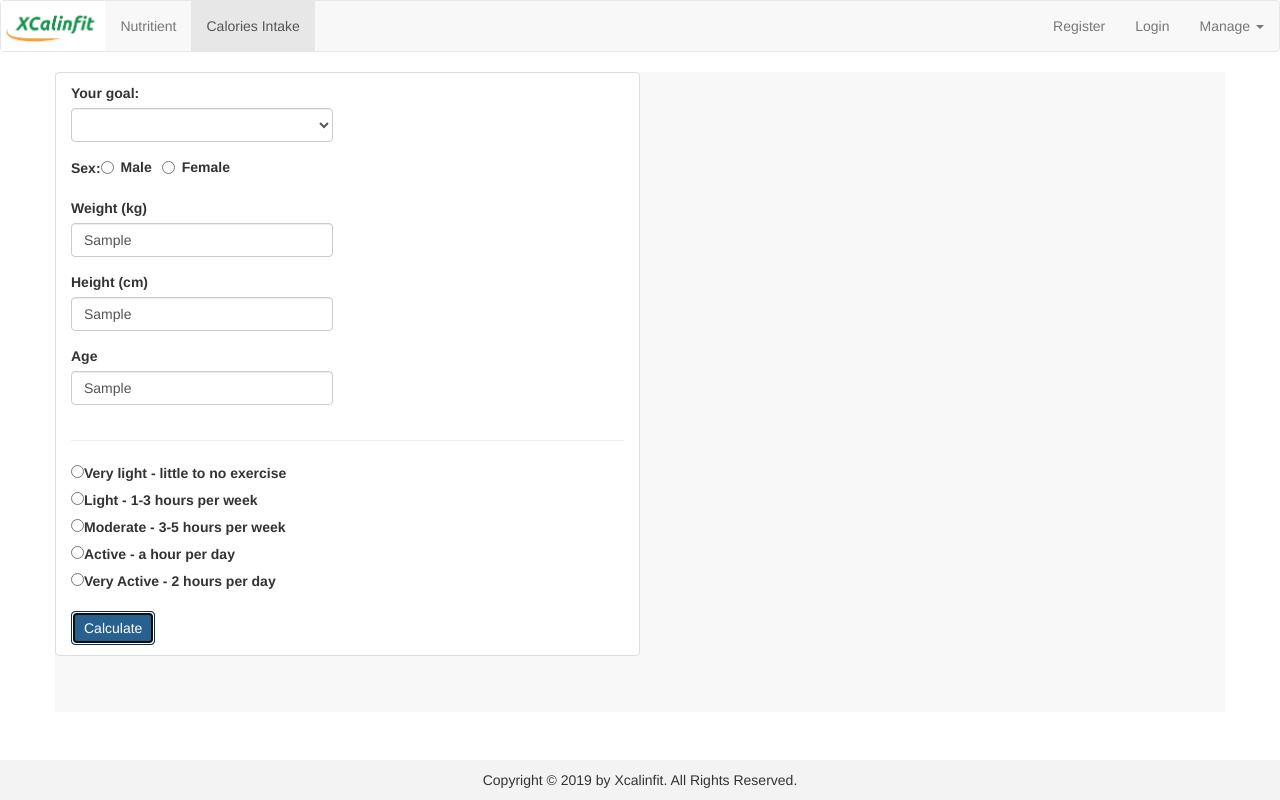
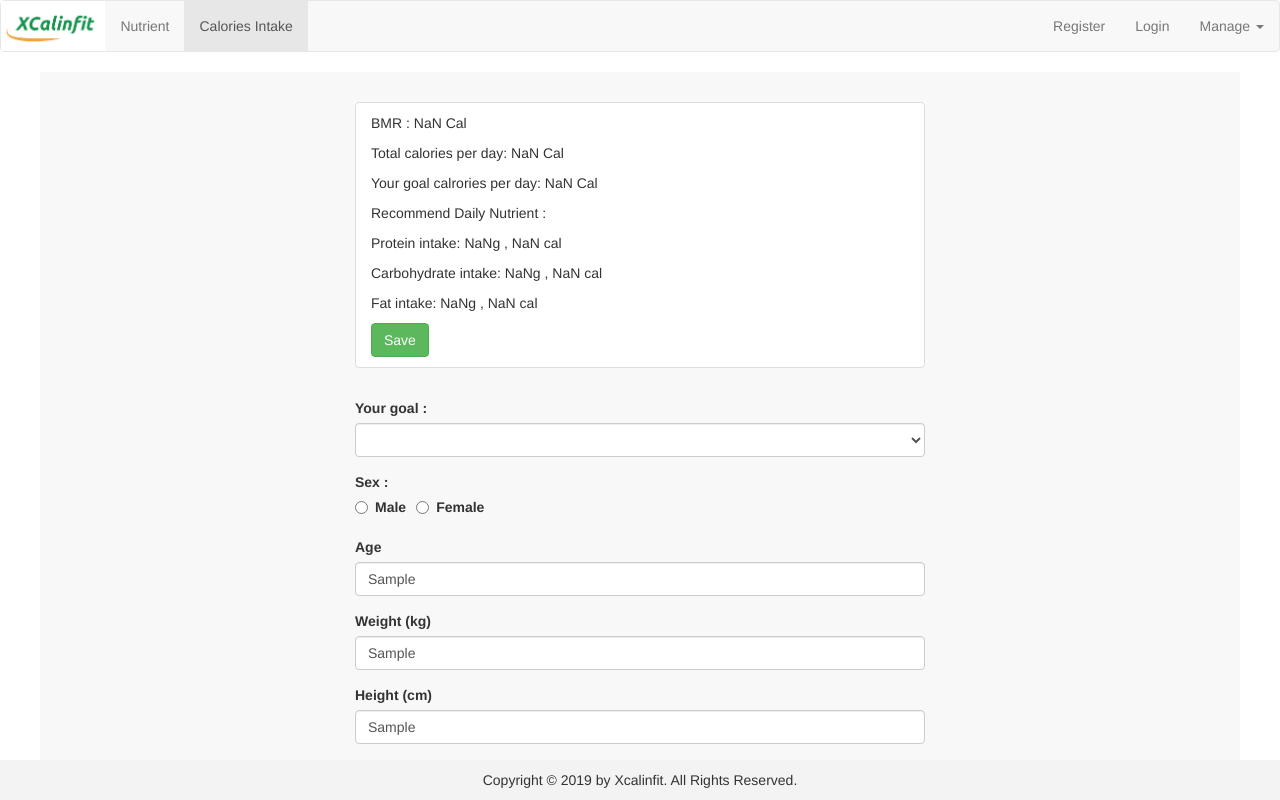
Before and after one commit to Cl4diuza/xcalinfit-web, an Angular app: page /calculate in a window 1280 px wide. Both pictures are taken after typing "Sample", "Sample", "Sample" into the empty fields and a click on the button "Calculate". Shown: the top 800 px of the page. Built offline with nearby package versions, Linux system fonts and the light colour scheme.

Commit message:
update form calculate and style

```diff
--- a/src/app/app.component.css
+++ b/src/app/app.component.css
@@ -3,3 +3,7 @@
   height: auto;
   min-height: 80vh;
 }
+
+.container {
+  width: 150vh;
+}
--- a/src/app/app.component.html
+++ b/src/app/app.component.html
@@ -1,11 +1,10 @@
 <app-header></app-header>
 <div class="container">
-  <div class="row">
-    <div class="main-container">
-      <div class="col-xs-12">
-        <router-outlet></router-outlet>
-      </div>
+  <div class="row main-container">
+    <div class="col-xs-12">
+      <router-outlet></router-outlet>
     </div>
   </div>
 </div>
+<br /><br /><br /><br /><br />
 <app-footer></app-footer>
--- a/src/app/calintake/calintake.component.html
+++ b/src/app/calintake/calintake.component.html
@@ -1,10 +1,30 @@
+<ng-template [ngIf]="isCalculated">
+  <div class="row">
+    <div class="col-xs-6 col-xs-offset-3">
+      <div class="list-group-item clearfix" style="margin-top: 30px">
+        <p>BMR : {{ bmr }} Cal</p>
+        <p>Total calories per day: {{ totalCal }} Cal</p>
+        <p>Your goal calrories per day: {{ goalCal }} Cal</p>
+        <p>Recommend Daily Nutrient :</p>
+        <p>Protein intake: {{ proteinIntake }}g , {{ proteinCal }} cal</p>
+        <p>Carbohydrate intake: {{ carbIntake }}g , {{ carbCal }} cal</p>
+        <p>Fat intake: {{ fatIntake }}g , {{ fatCal }} cal</p>
+        <div class="row">
+          <div class="col-xs-12">
+            <button class="btn btn-success">Save</button>
+          </div>
+        </div>
+      </div>
+    </div>
+  </div>
+</ng-template>
 <div class="row">
-  <div class="col-xs-6 list-group-item clearfix">
-    <form [formGroup]="calForm" (ngSubmit)="onSubmit()">
+  <div class="col-md-12">
+    <form [formGroup]="calForm" (ngSubmit)="onCalculate()">
       <div class="row">
-        <div class="col-xs-6">
+        <div class="col-xs-6 col-xs-offset-3">
           <div class="form-group">
-            <label for="goal">Your goal: </label>
+            <label for="goal" style="padding-top: 30px">Your goal :</label>
             <select class="form-control" id="goal" formControlName="goal">
               <option value="diet">weight loss</option>
               <option value="stable">maintain weight</option>
@@ -14,9 +34,9 @@
         </div>
       </div>
       <div class="row">
-        <div class="col-xs-12">
+        <div class="col-xs-6 col-xs-offset-3">
+          <label for="sex">Sex :</label>
           <div class="form-group">
-            <label for="sex">Sex:</label>
             <div class="form-check-inline radio-inline">
               <input
                 class="form-check-input"
@@ -43,7 +63,20 @@
         </div>
       </div>
       <div class="row">
-        <div class="col-xs-6">
+        <div class="col-xs-6 col-xs-offset-3">
+          <div class="form-group">
+            <label for="age">Age</label>
+            <input
+              type="text"
+              id="age"
+              formControlName="age"
+              class="form-control"
+            />
+          </div>
+        </div>
+      </div>
+      <div class="row">
+        <div class="col-xs-6 col-xs-offset-3">
           <div class="form-group">
             <label for="weight">Weight (kg)</label>
             <input
@@ -56,7 +89,7 @@
         </div>
       </div>
       <div class="row">
-        <div class="col-xs-6">
+        <div class="col-xs-6 col-xs-offset-3">
           <div class="form-group">
             <label for="height">Height (cm)</label>
             <input
@@ -68,23 +101,11 @@
           </div>
         </div>
       </div>
-      <div class="row">
-        <div class="col-xs-6">
-          <div class="form-group">
-            <label for="age">Age</label>
-            <input
-              type="text"
-              id="age"
-              formControlName="age"
-              class="form-control"
-            />
-          </div>
-        </div>
-      </div>
       <hr />
       <div class="row">
-        <div class="col-xs-6">
+        <div class="col-xs-6 col-xs-offset-3">
           <div class="form-group">
+            <label for="goal">Exercise :</label>
             <div class="form-check">
               <input
                 class="form-check-input"
@@ -92,7 +113,7 @@
                 name="exercise"
                 formControlName="exercise"
                 id="exampleRadios1"
-                value="vlight"
+                value="1.2"
                 checked
               />
               <label class="form-check-label" for="exampleRadios1">
@@ -106,7 +127,7 @@
                 name="exercise"
                 formControlName="exercise"
                 id="exampleRadios2"
-                value="light"
+                value="1.375"
               />
               <label class="form-check-label" for="exampleRadios2">
                 Light - 1-3 hours per week
@@ -119,7 +140,7 @@
                 name="exercise"
                 formControlName="exercise"
                 id="exampleRadios3"
-                value="moderate"
+                value="1.55"
               />
               <label class="form-check-label" for="exampleRadios3">
                 Moderate - 3-5 hours per week
@@ -132,7 +153,7 @@
                 name="exercise"
                 formControlName="exercise"
                 id="exampleRadios4"
-                value="active"
+                value="1.725"
               />
               <label class="form-check-label" for="exampleRadios4">
                 Active - a hour per day
@@ -145,7 +166,7 @@
                 name="exercise"
                 formControlName="exercise"
                 id="exampleRadios5"
-                value="vactive"
+                value="1.9"
               />
               <label class="form-check-label" for="exampleRadios5">
                 Very Active - 2 hours per day
@@ -155,23 +176,16 @@
         </div>
       </div>
       <div class="row">
-        <div class="col-xs-12">
-          <button type="submit" class="btn btn-primary">Calculate</button>
+        <div class="col-xs-6 col-xs-offset-3">
+          <button
+            type="submit"
+            class="btn btn-primary"
+            style="margin-bottom: 30px"
+          >
+            Calculate
+          </button>
         </div>
       </div>
     </form>
   </div>
-  <!-- <div class="row">
-    <div class="col-xs-6 list-group-item clearfix">
-      <p>Total calories intake: 2000 Cal/Day</p>
-      <p>Protein intake: 120g/Day , 480 cal</p>
-      <p>Carbohydrate intake: 200g/Day, 800 cal</p>
-      <p>Fat intake: 60g/Day, 540 cal</p>
-      <div class="row">
-        <div class="col-xs-12">
-          <button class="btn btn-success pull-center">Save</button>
-        </div>
-      </div>
-    </div>
-  </div> -->
 </div>
--- a/src/app/calintake/calintake.component.ts
+++ b/src/app/calintake/calintake.component.ts
@@ -8,6 +8,17 @@ import { FormGroup, FormControl } from '@angular/forms';
 })
 export class CalintakeComponent implements OnInit {
   calForm: FormGroup;
+  totalCal: any;
+  proteinIntake: any;
+  carbIntake: any;
+  fatIntake: any;
+  proteinCal: any;
+  fatCal: any;
+  carbCal: any;
+  bmr: any;
+  goalCal: any;
+
+  isCalculated: any = false;
 
   constructor() {}
 
@@ -15,9 +26,50 @@ export class CalintakeComponent implements OnInit {
     this.initForm();
   }
 
-  onSubmit() {
-    console.log(this.calForm);
+  onCalculate() {
+    const goal = this.calForm.controls.goal.value;
+    const sex = this.calForm.controls.sex.value;
+    const weight = this.calForm.controls.weight.value;
+    const height = this.calForm.controls.height.value;
+    const age = this.calForm.controls.age.value;
+    const exercise = this.calForm.controls.exercise.value;
+
+    this.calculateBmr(sex, weight, height, age);
+    this.totalCal = exercise * this.bmr;
+    this.calculateGoalCal(this.totalCal, goal);
+    this.calculateNutrient();
+    this.isCalculated = true;
+    window.scrollTo(0, 0);
   }
+
+  calculateBmr(sex, weight, height, age) {
+    if (sex === 'male') {
+      this.bmr = 66 + 13.7 * weight + 5 * height - 6.8 * age;
+    } else {
+      this.bmr = 655 + 9.6 * weight + 1.8 * height - 4.7 * age;
+    }
+  }
+
+  calculateGoalCal(totalCal, goal) {
+    if (goal === 'diet') {
+      this.goalCal = totalCal * 0.8;
+    } else if (goal === 'stable') {
+      this.goalCal = totalCal;
+    } else {
+      this.goalCal = totalCal * 1.2;
+    }
+  }
+
+  calculateNutrient() {
+    this.carbCal = this.goalCal * 0.4;
+    this.proteinCal = this.goalCal * 0.3;
+    this.fatCal = this.goalCal * 0.3;
+
+    this.carbIntake = this.carbCal / 4;
+    this.proteinIntake = this.proteinCal / 4;
+    this.fatIntake = this.fatCal / 9;
+  }
+
   private initForm() {
     this.calForm = new FormGroup({
       goal: new FormControl(),
--- a/src/app/header/header.component.html
+++ b/src/app/header/header.component.html
@@ -11,7 +11,7 @@
     <div class="collapse navbar-collapse">
       <ul class="nav navbar-nav">
         <li routerLinkActive="active">
-          <a routerLink="/foods">Nutritient</a>
+          <a routerLink="/foods">Nutrient</a>
         </li>
         <li routerLinkActive="active">
           <a routerLink="/calculate">Calories Intake</a>
```
